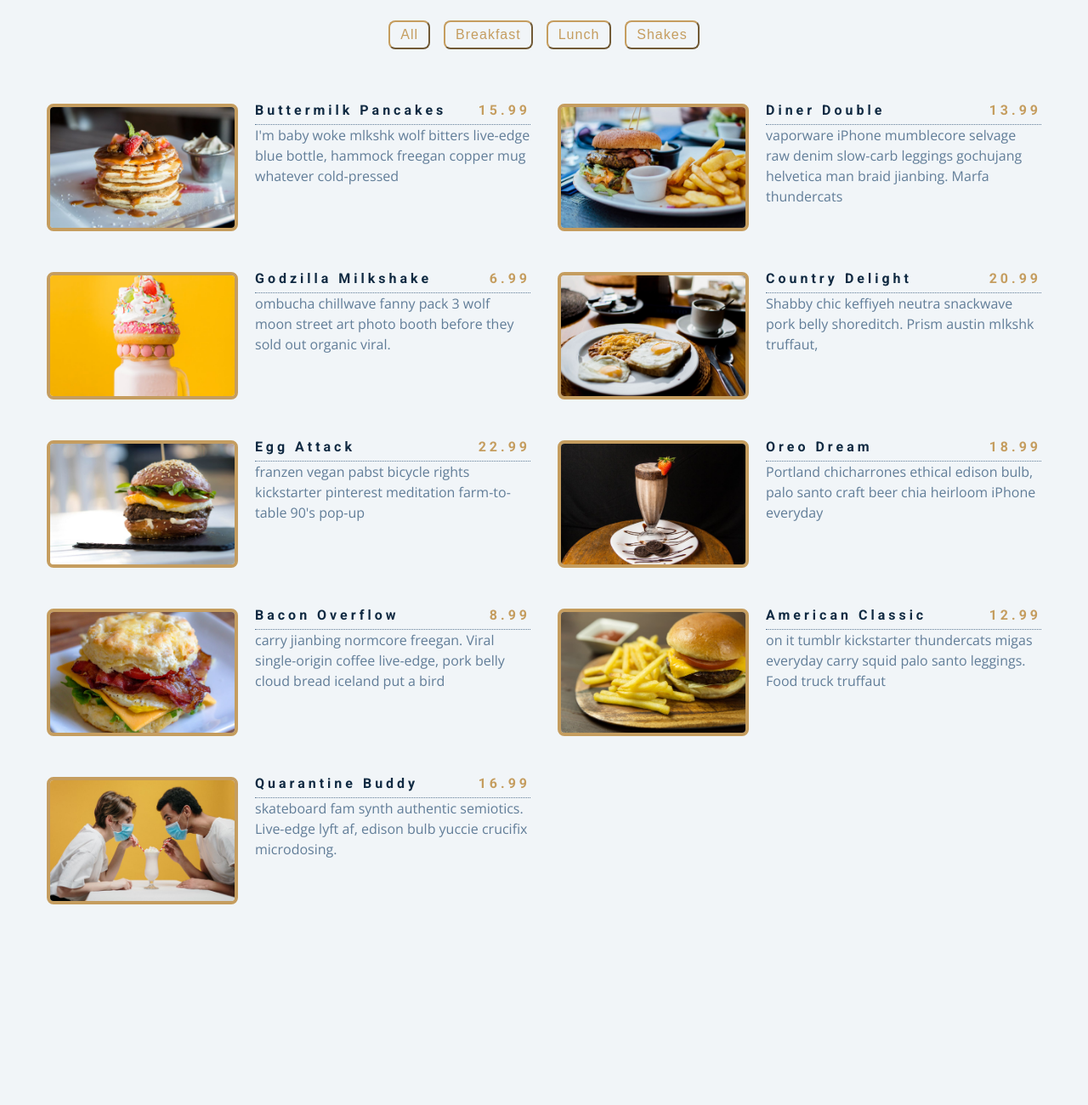
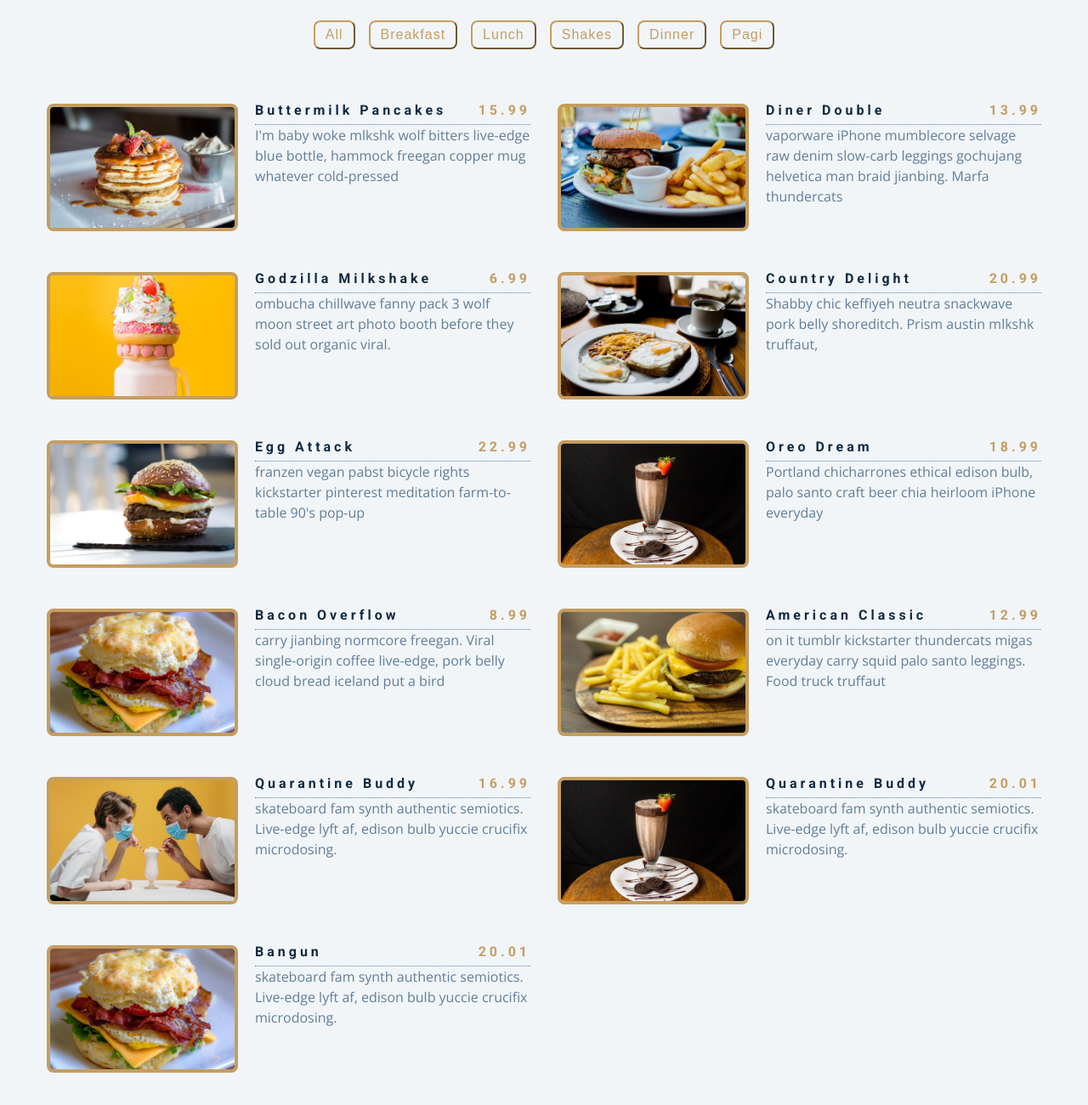
Before and after one commit to ardhiS/menu-with-filter-category, a plain HTML site: page index.html in a window 1280 px wide. Shown: the part 168-1468 px from the top of the page at 85% size. Before the commit the page ends 1312 px from the top, so only its background shows below. Drawn offline with nearby package versions, Linux system fonts and the light colour scheme.

Commit message:
Membuat fungsi yang bisa menambahkan catagoery secara otomatis tanpa harus membuat manual, dan mengelompokan kedalam fungsi agar mudah

```diff
--- a/app.js
+++ b/app.js
@@ -71,18 +71,54 @@ const menu = [
     img: "./images/item-9.jpeg",
     desc: `skateboard fam synth authentic semiotics. Live-edge lyft af, edison bulb yuccie crucifix microdosing.`,
   },
+  {
+    id: 10,
+    title: "quarantine buddy",
+    category: "dinner",
+    price: 20.01,
+    img: "./images/item-6.jpeg",
+    desc: `skateboard fam synth authentic semiotics. Live-edge lyft af, edison bulb yuccie crucifix microdosing.`,
+  },
+  {
+    id: 11,
+    title: "Bangun",
+    category: "pagi",
+    price: 20.01,
+    img: "./images/item-7.jpeg",
+    desc: `skateboard fam synth authentic semiotics. Live-edge lyft af, edison bulb yuccie crucifix microdosing.`,
+  },
 ];
-
 const sectionCenter = document.querySelector(".section-center");
-
-const filterBtns = document.querySelectorAll(".filter-btn");
+const btnContainer = document.querySelector(".btn-container");
 
 // Load Item
 window.addEventListener("DOMContentLoaded", function () {
   displayMenuItem(menu);
+  displayButton(menu);
 });
 
-// Filter items
+// display button
+function displayButton(menu) {
+  const categories = menu.reduce(
+    function (values, i) {
+      if (!values.includes(i.category)) {
+        values.push(i.category);
+      }
+      return values;
+    },
+    ["all"]
+  );
+
+  const categoriesBtn = categories
+    .map(function (ctgr) {
+      return `<button class="filter-btn" type="button" data-id="${ctgr}">${ctgr}</button>`;
+    })
+    .join("");
+  btnContainer.innerHTML = categoriesBtn;
+
+  // BUtton show on the page,
+  const filterBtns = document.querySelectorAll(".filter-btn");
+
   filterBtns.forEach(function (btn) {
     btn.addEventListener("click", function (e) {
       const category = e.currentTarget.dataset.id;
@@ -98,7 +134,9 @@ filterBtns.forEach(function (btn) {
       }
     });
   });
-
+  return;
+}
+// display menu item
 function displayMenuItem(item) {
   let menus = item.map(function (m) {
     return `<article class="menu-item">
--- a/index.html
+++ b/index.html
@@ -21,10 +21,10 @@
 
       <!-- filter button -->
       <div class="btn-container">
-        <button class="filter-btn" type="button" data-id="all">All</button>
+        <!-- <button class="filter-btn" type="button" data-id="all">All</button>
         <button class="filter-btn" type="button" data-id="breakfast">Breakfast</button>
         <button class="filter-btn" type="button" data-id="lunch">Lunch</button>
-        <button class="filter-btn" type="button" data-id="shakes">Shakes</button>
+        <button class="filter-btn" type="button" data-id="shakes">Shakes</button> -->
       </div>
       <!-- filter button end -->
 
```
Lines whose indentation alone changed are shown as unchanged.
